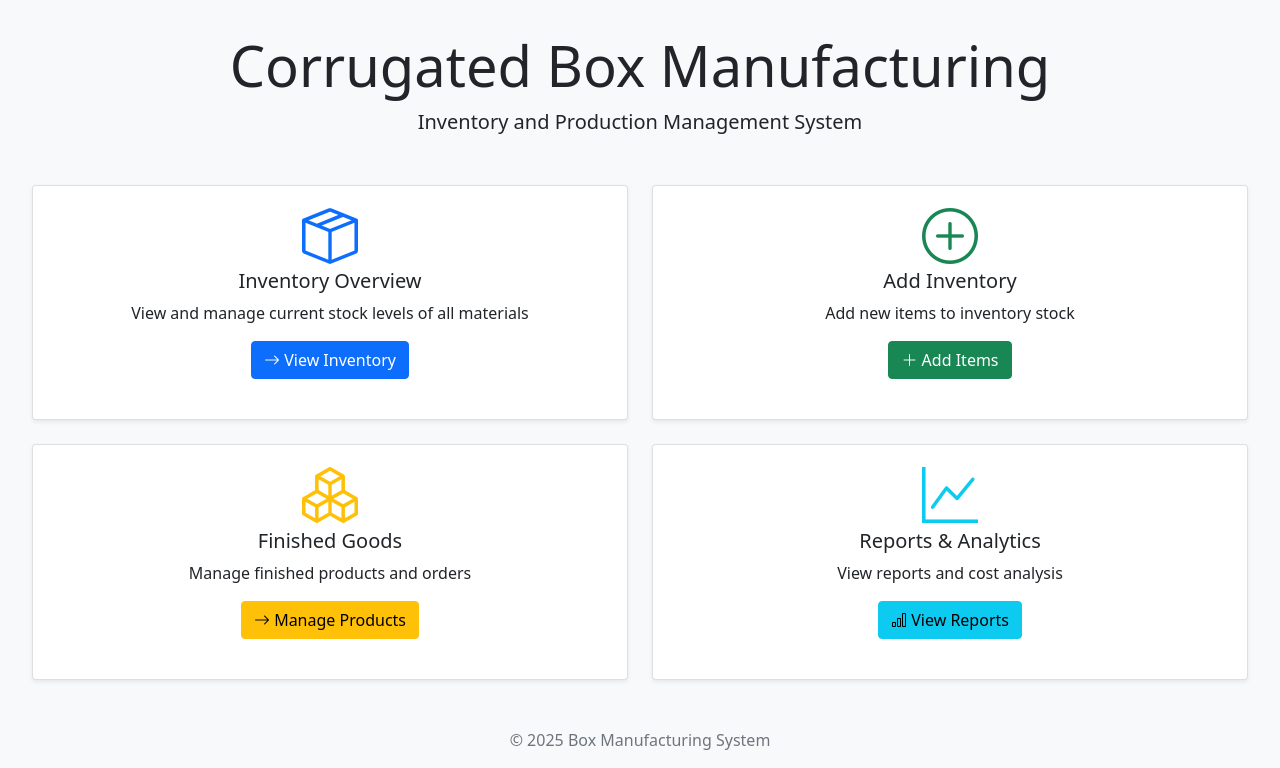
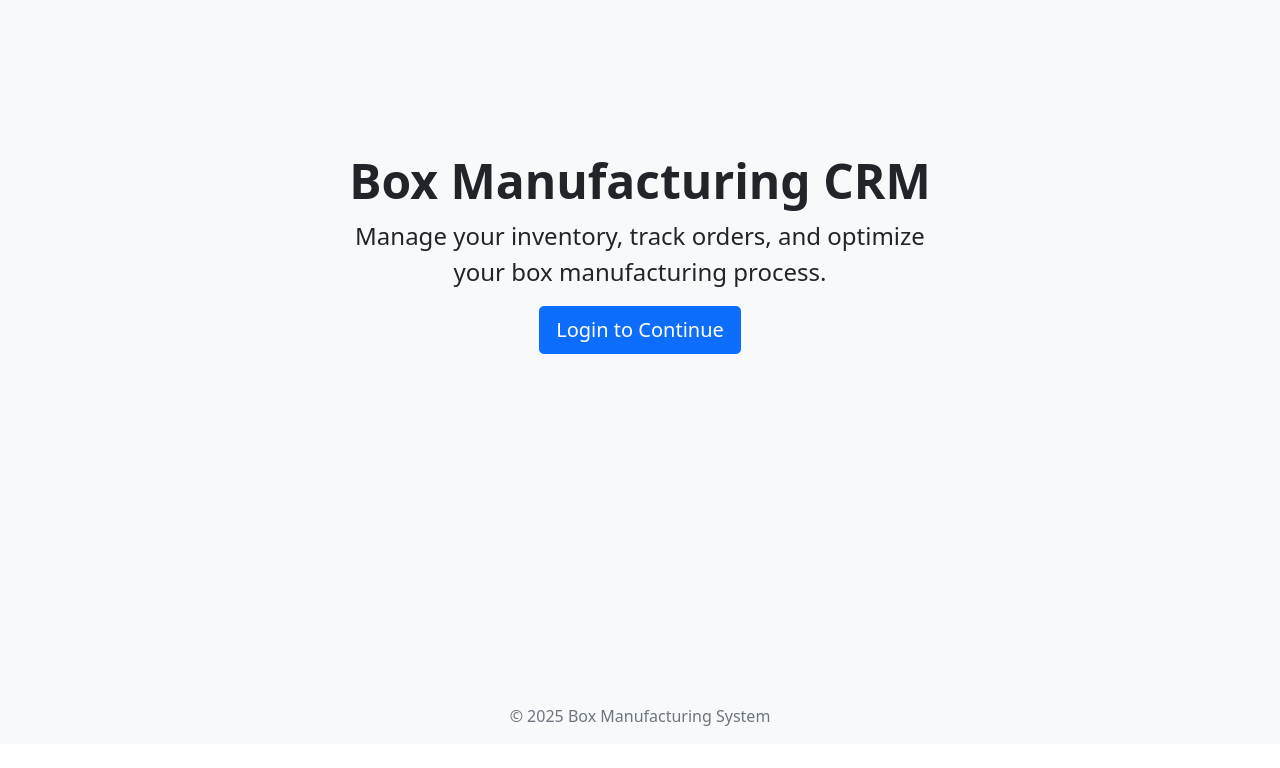
Before and after one commit to sudo-sidd/Box-Manufacturing-Data-Management-System, a Django app: page / in a window 1280 px wide. Shown: the part 56-824 px from the top of the page. After the commit the page ends 782 px from the top, so only its background shows below. Run offline with Django 5.2, Linux system fonts and the light colour scheme.

Commit message:
log out fix and home page revamp

```diff
--- a/box-manufacturing-desktop/corrugated_box_mfg/accounts/templates/accounts/login.html
+++ b/box-manufacturing-desktop/corrugated_box_mfg/accounts/templates/accounts/login.html
@@ -18,6 +18,11 @@
                             <strong>Error:</strong> Your username and password didn't match. Please try again.
                         </div>
                         {% endif %}
+
+                        {% if next %}
+                            <input type="hidden" name="next" value="{{ next }}">
+                        {% endif %}
+
                         <div class="mb-3">
                             <label for="id_username" class="form-label">Username</label>
                             <input type="text" name="username" class="form-control" id="id_username" required>
--- a/box-manufacturing-desktop/corrugated_box_mfg/box_mfg/settings.py
+++ b/box-manufacturing-desktop/corrugated_box_mfg/box_mfg/settings.py
@@ -124,3 +124,4 @@
 
 # Set login URL
 LOGIN_URL = 'login'
+LOGIN_REDIRECT_URL = 'home'
--- a/box-manufacturing-desktop/corrugated_box_mfg/inventory/templates/inventory/home.html
+++ b/box-manufacturing-desktop/corrugated_box_mfg/inventory/templates/inventory/home.html
@@ -1,64 +1,83 @@
 {% extends 'base.html' %}
 
-{% block title %}Home - Inventory System{% endblock %}
+{% block title %}{{ title }}{% endblock %}
 
 {% block content %}
-<div class="text-center mb-5">
-    <h1 class="display-4">Corrugated Box Manufacturing</h1>
-    <p class="lead">Inventory and Production Management System</p>
-</div>
-
-<div class="row g-4">
-    <div class="col-md-6">
-        <div class="card h-100">
-            <div class="card-body text-center">
-                <i class="bi bi-box-seam display-4 text-primary mb-3"></i>
-                <h5 class="card-title">Inventory Overview</h5>
-                <p class="card-text">View and manage current stock levels of all materials</p>
-                <a href="{% url 'inventory_overview' %}" class="btn btn-primary btn-custom">
-                    <i class="bi bi-arrow-right"></i> View Inventory
-                </a>
+<div class="container mt-4">
+    {% if login_required %}
+        <!-- Content for unauthenticated users -->
+        <div class="row justify-content-center">
+            <div class="col-md-8 text-center">
+                <div class="p-5 mb-4 bg-light rounded-3">
+                    <div class="container-fluid py-5">
+                        <h1 class="display-5 fw-bold">Box Manufacturing CRM</h1>
+                        <p class="fs-4">Manage your inventory, track orders, and optimize your box manufacturing process.</p>
+                        <a href="{% url 'login' %}" class="btn btn-primary btn-lg">Login to Continue</a>
+                    </div>
+                </div>
             </div>
         </div>
-    </div>
-
-    <div class="col-md-6">
-        <div class="card h-100">
-            <div class="card-body text-center">
-                <i class="bi bi-plus-circle display-4 text-success mb-3"></i>
-                <h5 class="card-title">Add Inventory</h5>
-                <p class="card-text">Add new items to inventory stock</p>
-                <a href="{% url 'add_inventory' %}" class="btn btn-success btn-custom">
-                    <i class="bi bi-plus-lg"></i> Add Items
-                </a>
+    {% elif error_message %}
+        <!-- Display error message if any -->
+        <div class="alert alert-warning">
+            <h4>Warning</h4>
+            <p>{{ error_message }}</p>
+        </div>
+    {% else %}
+        <!-- Content for authenticated users - dashboard -->
+        <h1>{{ title }}</h1>
+        <div class="row">
+            <div class="col-md-6">
+                <div class="card mb-4">
+                    <div class="card-header">
+                        <h5 class="card-title mb-0">Recent Orders</h5>
+                    </div>
+                    <div class="card-body">
+                        {% if recent_orders %}
+                            <div class="list-group">
+                                {% for order in recent_orders %}
+                                    <a href="{% url 'finished_goods:order-detail' order.pk %}" class="list-group-item list-group-item-action">
+                                        <div class="d-flex w-100 justify-content-between">
+                                            <h6 class="mb-1">{{ order.order_number }}</h6>
+                                            <small>{{ order.created_at|date:"d M Y" }}</small>
+                                        </div>
+                                        <p class="mb-1">{{ order.customer_name }}</p>
+                                        <small>Status: {{ order.get_status_display }}</small>
+                                    </a>
+                                {% endfor %}
+                            </div>
+                        {% else %}
+                            <p class="text-muted">No recent orders.</p>
+                        {% endif %}
+                    </div>
+                </div>
+            </div>
+            <div class="col-md-6">
+                <div class="card mb-4">
+                    <div class="card-header">
+                        <h5 class="card-title mb-0">Recent Activity</h5>
+                    </div>
+                    <div class="card-body">
+                        {% if activity_logs %}
+                            <div class="list-group">
+                                {% for log in activity_logs %}
+                                    <div class="list-group-item">
+                                        <div class="d-flex w-100 justify-content-between">
+                                            <h6 class="mb-1">{{ log.item_type }}</h6>
+                                            <small>{{ log.timestamp|date:"d M Y H:i" }}</small>
+                                        </div>
+                                        <p class="mb-1">{{ log.action }}</p>
+                                        <small>{{ log.details }}</small>
+                                    </div>
+                                {% endfor %}
+                            </div>
+                        {% else %}
+                            <p class="text-muted">No recent activity.</p>
+                        {% endif %}
+                    </div>
+                </div>
             </div>
         </div>
-    </div>
-
-    <div class="col-md-6">
-        <div class="card h-100">
-            <div class="card-body text-center">
-                <i class="bi bi-boxes display-4 text-warning mb-3"></i>
-                <h5 class="card-title">Finished Goods</h5>
-                <p class="card-text">Manage finished products and orders</p>
-                <a href="/finished-goods/" class="btn btn-warning btn-custom">
-                    <i class="bi bi-arrow-right"></i> Manage Products
-                </a>
-            </div>
-        </div>
-    </div>
-
-    <div class="col-md-6">
-        <div class="card h-100">
-            <div class="card-body text-center">
-                <i class="bi bi-graph-up display-4 text-info mb-3"></i>
-                <h5 class="card-title">Reports & Analytics</h5>
-                <p class="card-text">View reports and cost analysis</p>
-                <a href="#" class="btn btn-info btn-custom">
-                    <i class="bi bi-bar-chart"></i> View Reports
-                </a>
-            </div>
-        </div>
-    </div>
+    {% endif %}
 </div>
 {% endblock %}
--- a/box-manufacturing-desktop/corrugated_box_mfg/inventory/views.py
+++ b/box-manufacturing-desktop/corrugated_box_mfg/inventory/views.py
@@ -2,6 +2,7 @@
 from django.http import JsonResponse
 from django.contrib import messages
 from django.db.models import Sum, Avg, Q
+from django.contrib.auth.decorators import login_required
 from .models import (
     # Transaction Models
     PaperReel, PastingGum, Ink, StrappingRoll, PinCoil,
@@ -12,7 +13,9 @@
     Preset, InventoryLog
 )
 from decimal import Decimal
+from finished_goods.models import BoxOrder
 
+@login_required
 def inventory_overview(request):
     view_type = request.GET.get('view', 'summary')
     context = {
@@ -26,6 +29,7 @@
     }
     return render(request, 'inventory/inventory_overview.html', context)
 
+@login_required
 def get_summary_context():
     """Get aggregated inventory data"""
     return {
@@ -36,6 +40,7 @@
         'pin_coils': PinCoilSummary.objects.all(),
     }
 
+@login_required
 def get_transaction_context():
     """Get detailed transaction history"""
     return {
@@ -47,13 +52,47 @@
     }
 
 def inventory_home(request):
-    return render(request, "inventory/home.html")
+    """Home page with different views for logged-in vs anonymous users"""
+    if request.user.is_authenticated:
+        # Show the full dashboard for authenticated users
+        try:
+            from inventory.models import (
+                PaperReelSummary, PastingGumSummary, InkSummary,
+                StrappingRollSummary, PinCoilSummary, InventoryLog
+            )
 
+            context = {
+                'title': 'Dashboard',
+                'paper_reels': PaperReelSummary.objects.all(),
+                'pasting_gum': PastingGumSummary.objects.all(),
+                'ink_stock': InkSummary.objects.all(),
+                'strapping_rolls': StrappingRollSummary.objects.all(),
+                'pin_coils': PinCoilSummary.objects.all(),
+                'recent_orders': BoxOrder.objects.all().order_by('-created_at')[:5],
+                'activity_logs': InventoryLog.objects.all()[:10],
+            }
+        except Exception as e:
+            # Handle any import or model errors gracefully
+            context = {
+                'title': 'Dashboard',
+                'error_message': f"Could not load dashboard data: {str(e)}"
+            }
+    else:
+        # Show a login prompt for unauthenticated users
+        context = {
+            'title': 'Welcome to Box Manufacturing CRM',
+            'login_required': True
+        }
+
+    return render(request, 'inventory/home.html', context)
+
+@login_required
 def save_preset(category, value):
     """ Save a unique preset value if it doesn't exist """
     if value and not Preset.objects.filter(category=category, value=value).exists():
         Preset.objects.create(category=category, value=value)
 
+@login_required
 def calculate_prices(quantity, price_per_kg, freight, extra_charges, tax_percent):
     """ Calculate total price excluding tax, tax amount, and final total """
     total_price_ex_tax = (quantity * price_per_kg) + freight + extra_charges
@@ -61,6 +100,7 @@
     total_price = total_price_ex_tax + tax_amount
     return total_price_ex_tax, tax_amount, total_price
 
+@login_required
 def add_inventory(request):
     if request.method == "POST":
         try:
@@ -125,11 +165,13 @@
             return redirect("add_inventory")
     return render(request, "inventory/add_inventory.html")
 
+@login_required
 def get_presets(request):
     category = request.GET.get("category")
     presets = Preset.objects.filter(category=category).values_list("value", flat=True)
     return JsonResponse(list(presets), safe=False)
 
+@login_required
 def delete_inventory(request, model_name, item_id):
     # Map URL parameters to model classes
     model_map = {
@@ -164,6 +206,7 @@
             })
     return JsonResponse({'status': 'error', 'message': 'Invalid request method'})
 
+@login_required
 def edit_inventory(request, model_name, item_id):
     # Map URL parameters to model classes
     model_map = {
@@ -259,6 +302,7 @@
         })
     return JsonResponse({'status': 'success', 'data': data})
 
+@login_required
 def log_inventory_action(item_type, item_id, action, details):
     InventoryLog.objects.create(
         item_type=item_type,
@@ -267,6 +311,7 @@
         details=details
     )
 
+@login_required
 def update_summary_tables(instance, action='add'):
     """Update summary tables when transactions occur"""
     if isinstance(instance, PaperReel):
@@ -434,6 +479,7 @@
 
         summary.save()
 
+@login_required
 def get_field_suggestions(request):
     """
     Get suggestions for form fields based on existing data in the database.
```
Also changed, not shown: box-manufacturing-desktop/corrugated_box_mfg/accounts/views.py (+23 -7 lines), box-manufacturing-desktop/corrugated_box_mfg/finished_goods/views.py (+20 -7 lines), box-manufacturing-desktop/corrugated_box_mfg/db.sqlite3.
